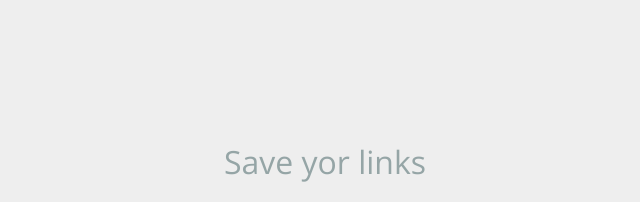
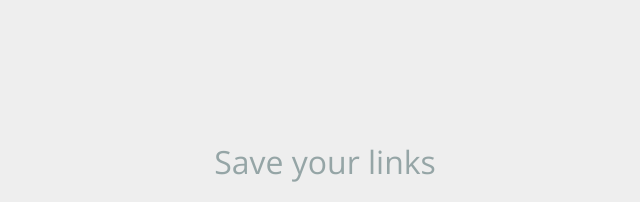
Before and after one commit to RomSribn/Module12_HW, a website: page index.html in a window 1280 px wide. Shown: the part 198-400 px from the top of the page, 315-955 px from the left. Drawn offline with nearby package versions, Linux system fonts and the light colour scheme.

Commit message:
Update index.html

```diff
--- a/index.html
+++ b/index.html
@@ -12,7 +12,7 @@
 <div class="container bodyContainer">
 
 	<div class="search">
-		<h1>Save yor links</h1>
+		<h1>Save your links</h1>
   <input type="text" placeholder="Give me link"/>
   <input type="submit" />
 	</div>
```
